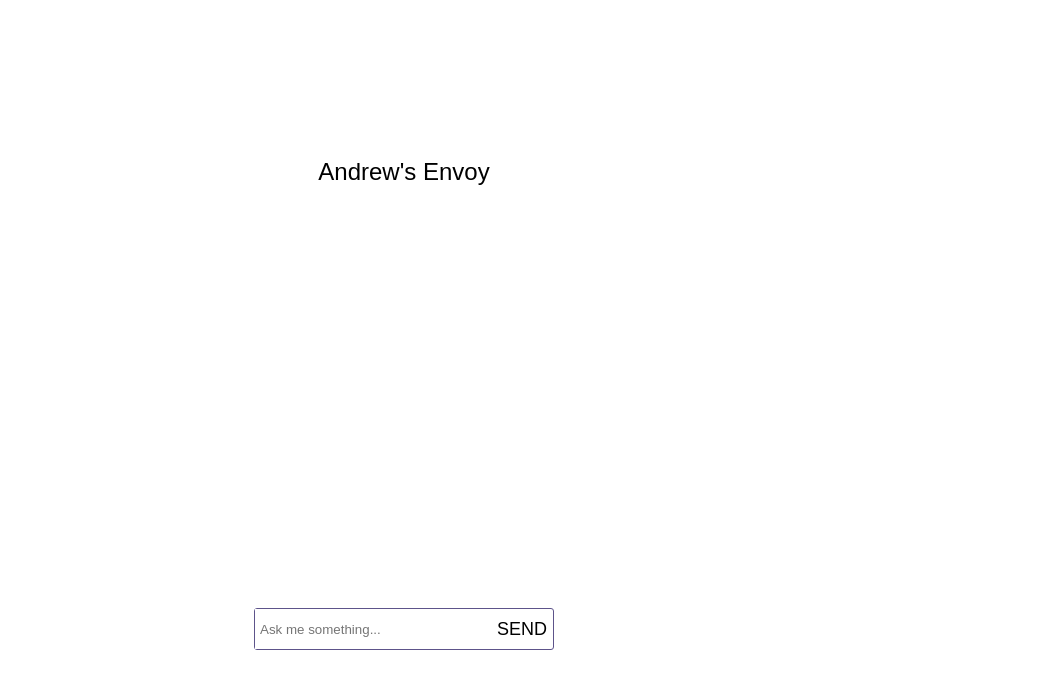
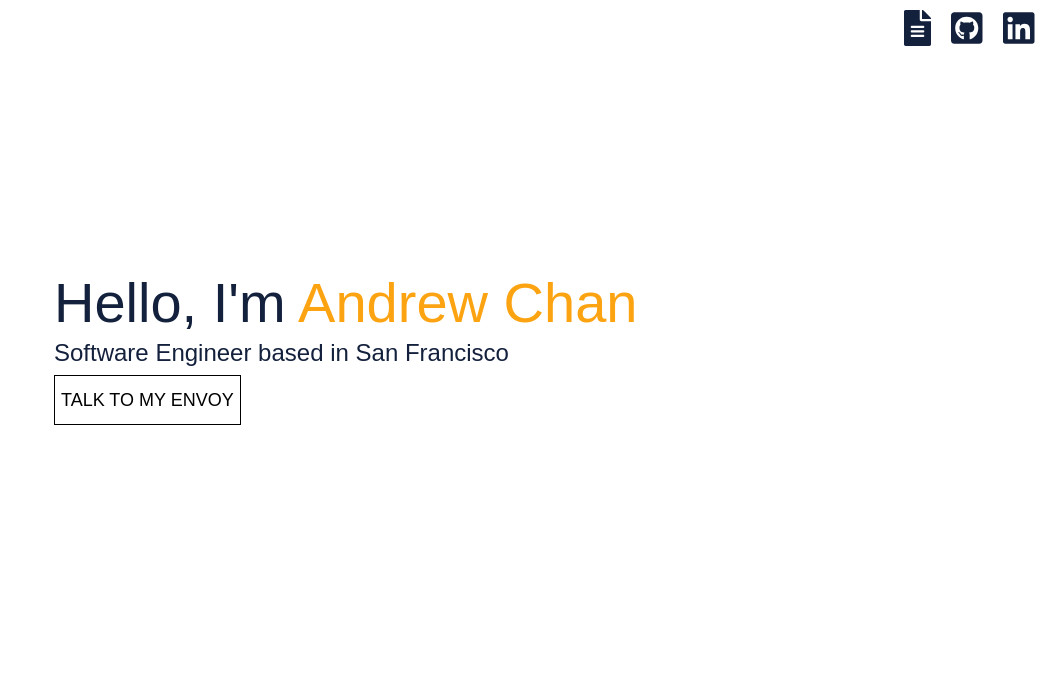
Before and after one commit to dowinterfor6/envoy-bot, a React (Create React App) app in the folder frontend/: page / in a window 1280 px wide. Shown: the top 688 px of the page, without its empty margins (236-1280 px from the left). Built offline with nearby package versions, Linux system fonts and the light colour scheme.

Commit message:
Turn on landing page

```diff
--- a/frontend/src/components/App.jsx
+++ b/frontend/src/components/App.jsx
@@ -3,9 +3,9 @@ import EnvoyBot from './EnvoyBot/EnvoyBot';
 import Landing from './Landing/Landing';
 
 function App() {
-  // const [isLandingPage, setIsLandingPage] = useState(true);
+  const [isLandingPage, setIsLandingPage] = useState(true);
   // TODO: temp, or don't be lazy and actually use routes
-  const [isLandingPage, setIsLandingPage] = useState(false);
+  // const [isLandingPage, setIsLandingPage] = useState(false);
 
   const envoyBotComponent = isLandingPage ? null : <EnvoyBot />;
   const landingComponent = isLandingPage ? <Landing onEnvoyBotClick={() => setIsLandingPage(false)}/> : null;
```
